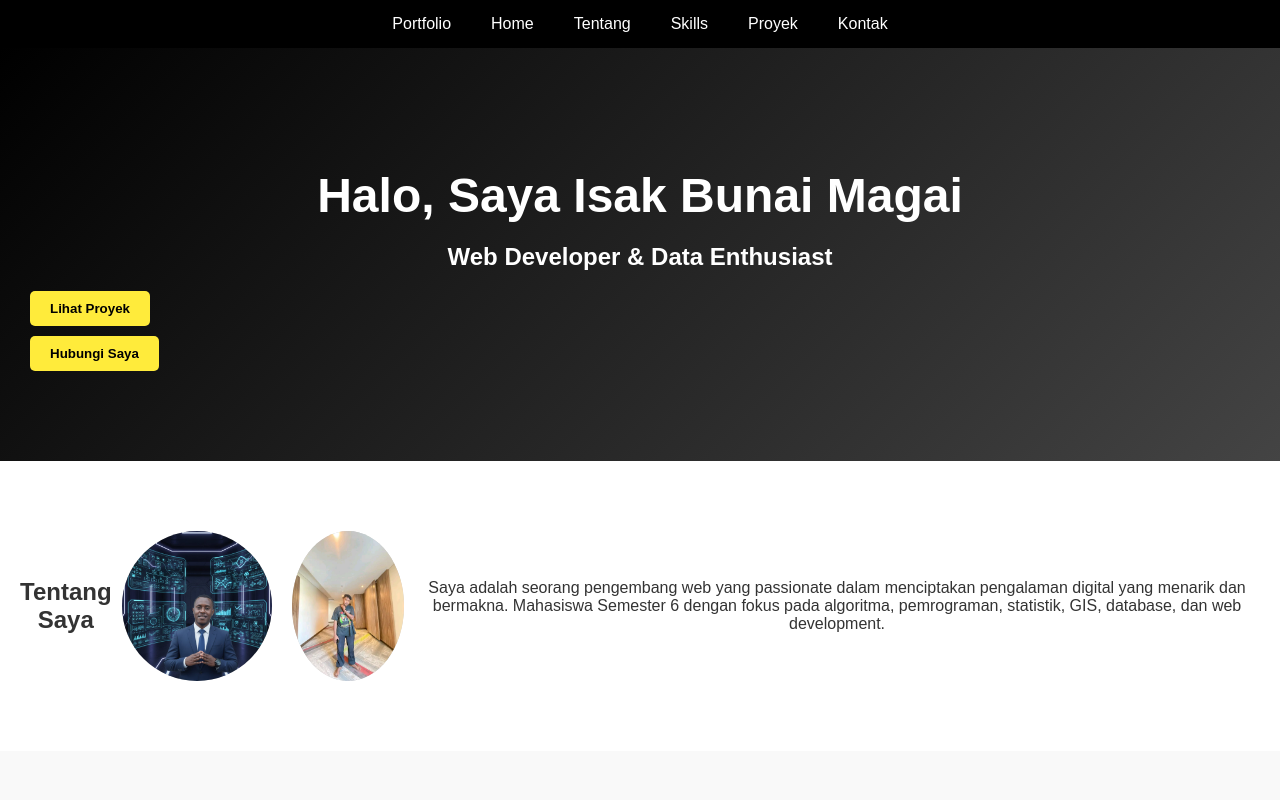
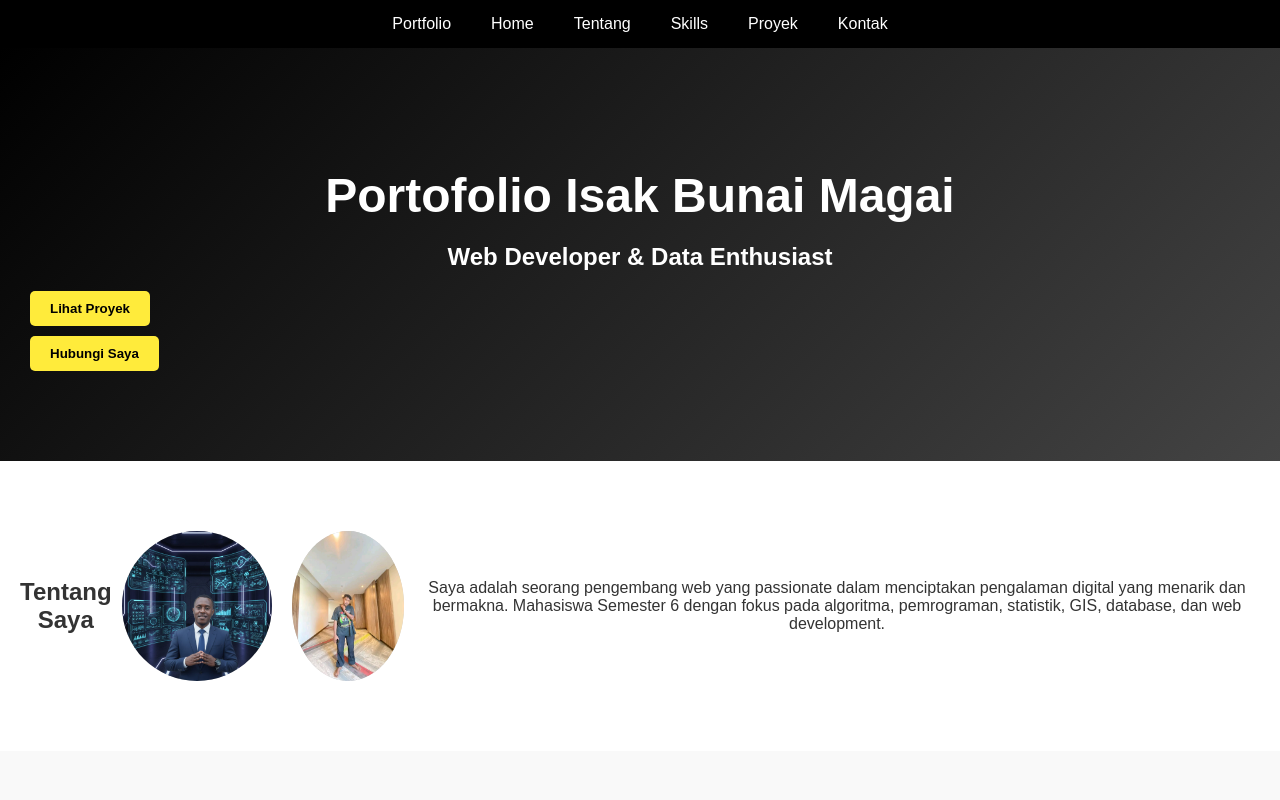
Before and after one commit to magayena7-svg/Portfolio, a plain HTML site: page index.html in a window 1280 px wide. Shown: the top 800 px of the page. Drawn offline with Linux system fonts and the light colour scheme; files whose address does not match are found by name.

Commit message:
Update: hero h1 to Portofolio Isak Bunai Magai

```diff
--- a/index.html
+++ b/index.html
@@ -219,7 +219,7 @@
 
   <!-- Hero -->
   <section class="hero">
-    <h1>Halo, Saya Isak Bunai Magai</h1>
+    <h1>Portofolio Isak Bunai Magai</h1>
     <h2>Web Developer & Data Enthusiast</h2>
     <button>Lihat Proyek</button>
     <button>Hubungi Saya</button>
```
